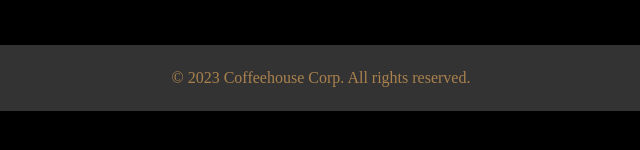
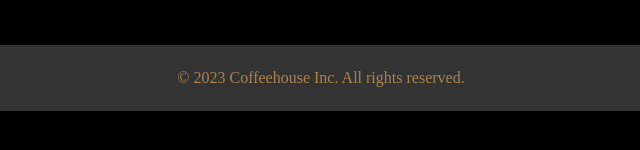
Before and after one commit to connelldylan/leesrentit, a plain HTML site: page OurStory.html in a window 1280 px wide. Shown: the part 598-748 px from the top of the page, 319-959 px from the left. Drawn offline with Linux system fonts and the light colour scheme.

Commit message:
Update OurStory.html

```diff
--- a/OurStory.html
+++ b/OurStory.html
@@ -134,7 +134,7 @@
   <div class="divider"></div>
 
   <div class="footer">
-    <p>&copy; 2023 Coffeehouse Corp. All rights reserved.</p>
+    <p>&copy; 2023 Coffeehouse Inc. All rights reserved.</p>
   </div>
 </body>
 </html>
```
